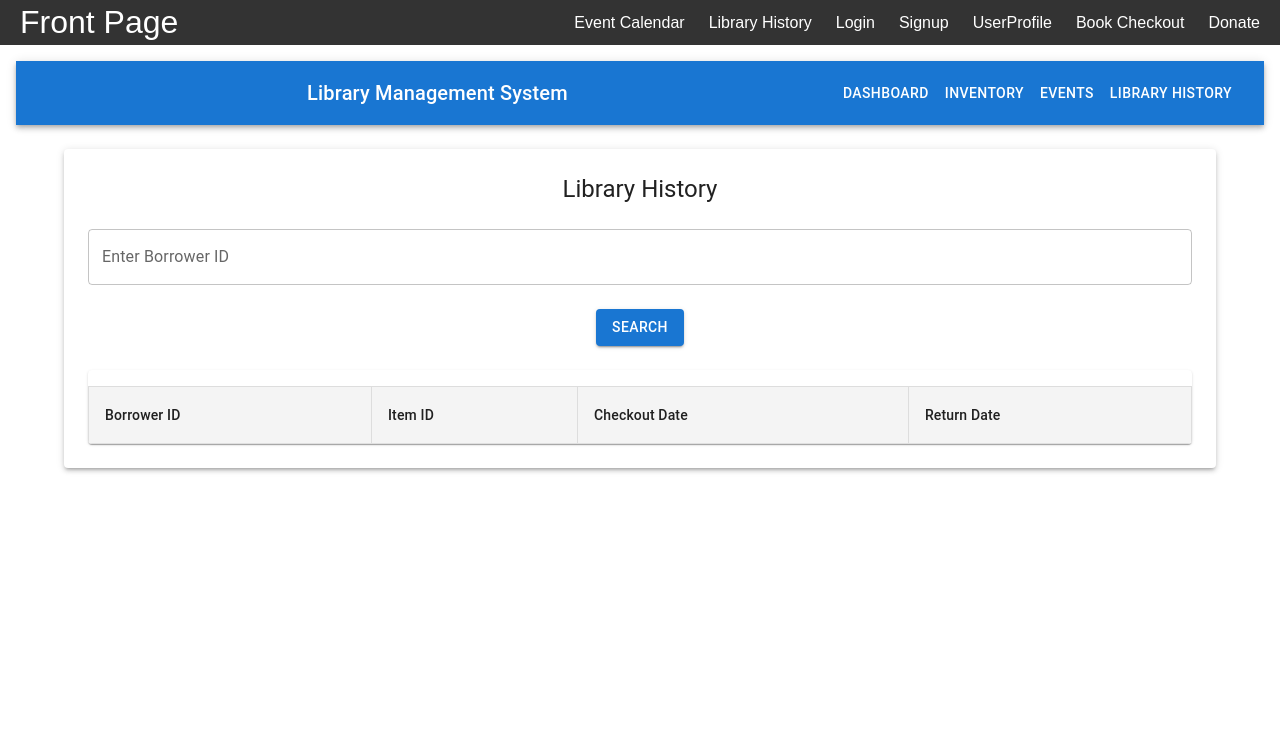
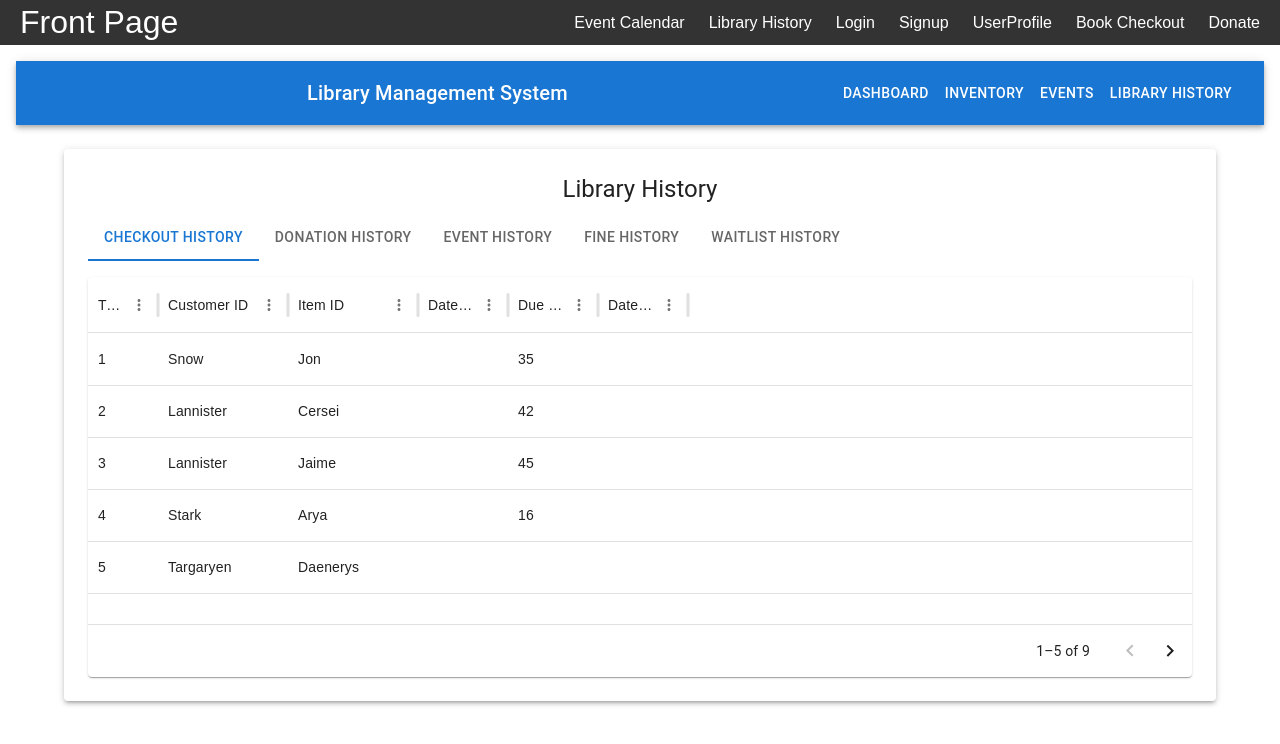
Before and after one commit to liamlecs/Database-Project-CS3380-T12, a React (Vite) app in the folder libraryApp/: page /employee in a window 1280 px wide. Both pictures are taken after a click on the button "LIBRARY HISTORY". Shown: the top 744 px of the page. Built offline with nearby package versions, Linux system fonts and the light colour scheme.

Commit message:
integrating library histories in employee page

```diff
--- a/libraryApp/src/components/Employee.tsx
+++ b/libraryApp/src/components/Employee.tsx
@@ -1,5 +1,4 @@
-import type React from 'react';
-import { useState, useEffect } from 'react';
+import React, { useState } from 'react';
 import {
   AppBar,
   Toolbar,
@@ -7,6 +6,8 @@ import {
   Button,
   Container,
   Paper,
+  Tab,
+  Tabs,
   Table,
   TableBody,
   TableCell,
@@ -22,18 +23,23 @@ import {
   IconButton,
 } from '@mui/material';
 import DeleteIcon from '@mui/icons-material/Delete';
+import CheckoutHistory from './LiHistSubcomponents/CheckoutHistory';
+import DonationHistory from './/LiHistSubcomponents/DonationHistory';
+import EventHistory from './/LiHistSubcomponents/EventHistory';
+import FineHistory from './/LiHistSubcomponents/FineHistory';
+import WaitlistHistory from './/LiHistSubcomponents/WaitlistHistory';
 
-// defining types
+// Define types
 interface InventoryItem {
   id: string;
+  type: 'book' | 'movie' | 'technology';
   title: string;
   status: string;
-  type: 'book' | 'movie' | 'technology';
-  author?: string; // if book
-  director?: string; // if movie
-  runtime?: number; // if movie
-  manufacturer?: string; // if device
-  model?: string; // if device
+  author?: string;
+  director?: string;
+  runtime?: number;
+  manufacturer?: string;
+  model?: string;
 }
 
 interface Event {
@@ -43,32 +49,25 @@ interface Event {
   description: string;
 }
 
-interface LibraryHistory {
-  id: string;
-  borrowerId: string;
-  inventoryId: string;
-  checkoutDate: string;
-  returnDate: string;
-}
-
 const Employee: React.FC = () => {
   // state for current view
   const [currentView, setCurrentView] = useState<'dashboard' | 'inventory' | 'events' | 'libraryHistory'>('dashboard');
+  const [tabValue, setTabValue] = useState(0); // state for Library History tabs
 
-  // state for inventory management
+  // State for inventory management
   const [inventory, setInventory] = useState<InventoryItem[]>([]);
   const [inventoryForm, setInventoryForm] = useState<Omit<InventoryItem, 'id'>>({
-    type: 'book', // default is 'book'
+    type: 'book',
     title: '',
     status: 'available',
-    author: '', // book specific
-    director: '', // movie specific
-    runtime: 0, // movie specific
-    manufacturer: '', // device specific
-    model: '', // device specific
+    author: '',
+    director: '',
+    runtime: 0,
+    manufacturer: '',
+    model: '',
   });
 
-  // event management state
+  // State for event management
   const [events, setEvents] = useState<Event[]>([]);
   const [eventForm, setEventForm] = useState<Omit<Event, 'id'>>({
     eventName: '',
@@ -76,29 +75,7 @@ const Employee: React.FC = () => {
     description: '',
   });
 
-  // state for library history
-  const [libraryHistory, setLibraryHistory] = useState<LibraryHistory[]>([]);
-  const [borrowerId, setBorrowerId] = useState<string>('');
-
-  // fetch inventory data (mock data)
-  useEffect(() => {
-    const mockInventory: InventoryItem[] = [
-        { id: '1', type: 'book', title: 'Fahrenheit 451', author: 'Ray Bradbury', status: 'available' },
-        { id: '2', type: 'movie', title: 'The Hunger Games', director: 'Gary Ross', runtime: 97, status: 'available' },
-        { id: '3', type: 'technology', title: 'Laptop', manufacturer: 'Apple', model: 'Macbook Air Model', status: 'checked out' },
-      ];
-    setInventory(mockInventory);
-  }, []);
-
-  // fetch events data (mock)
-  useEffect(() => {
-    const mockEvents: Event[] = [
-      { id: '1', eventName: 'Book Fair', eventDate: '2025-03-25', description: 'Book fair event.' },
-    ];
-    setEvents(mockEvents);
-  }, []);
-
-  // adding inventory item
+  // Handle adding inventory item
   const handleAddInventory = () => {
     const newItem: InventoryItem = { ...inventoryForm, id: String(inventory.length + 1) };
     setInventory([...inventory, newItem]);
@@ -248,14 +225,6 @@ const Employee: React.FC = () => {
     setEventForm({ eventName: '', eventDate: '', description: '' });
   };
 
-  // Handle fetching library history
-  const handleFetchLibraryHistory = () => {
-    const mockHistory: LibraryHistory[] = [
-      { id: '1', borrowerId, inventoryId: '1', checkoutDate: '2025-03-01', returnDate: '2025-03-15' },
-    ];
-    setLibraryHistory(mockHistory);
-  };
-
   // Render the current view
   const renderView = () => {
     switch (currentView) {
@@ -336,38 +305,20 @@ const Employee: React.FC = () => {
             <Typography variant="h5" gutterBottom>
               Library History
             </Typography>
-            <TextField
-              fullWidth
-              label="Enter Borrower ID"
-              value={borrowerId}
-              onChange={(e) => setBorrowerId(e.target.value)}
-              margin="normal"
-            />
-            <Button variant="contained" color="primary" onClick={handleFetchLibraryHistory} sx={{ marginTop: 2 }}>
-              Search
-            </Button>
-            <TableContainer component={Paper} sx={{ marginTop: 3 }}>
-              <Table>
-                <TableHead>
-                  <TableRow>
-                    <TableCell>Borrower ID</TableCell>
-                    <TableCell>Item ID</TableCell>
-                    <TableCell>Checkout Date</TableCell>
-                    <TableCell>Return Date</TableCell>
-                  </TableRow>
-                </TableHead>
-                <TableBody>
-                  {libraryHistory.map((record) => (
-                    <TableRow key={record.id}>
-                      <TableCell>{record.borrowerId}</TableCell>
-                      <TableCell>{record.inventoryId}</TableCell>
-                      <TableCell>{record.checkoutDate}</TableCell>
-                      <TableCell>{record.returnDate}</TableCell>
-                    </TableRow>
-                  ))}
-                </TableBody>
-              </Table>
-            </TableContainer>
+            <Tabs value={tabValue} onChange={(e, newValue) => setTabValue(newValue)}>
+              <Tab label="Checkout History" />
+              <Tab label="Donation History" />
+              <Tab label="Event History" />
+              <Tab label="Fine History" />
+              <Tab label="Waitlist History" />
+            </Tabs>
+            <Box sx={{ marginTop: 2 }}>
+              {tabValue === 0 && <CheckoutHistory />}
+              {tabValue === 1 && <DonationHistory />}
+              {tabValue === 2 && <EventHistory />}
+              {tabValue === 3 && <FineHistory />}
+              {tabValue === 4 && <WaitlistHistory />}
+            </Box>
           </Paper>
         );
 
```
Lines whose indentation alone changed are shown as unchanged.
